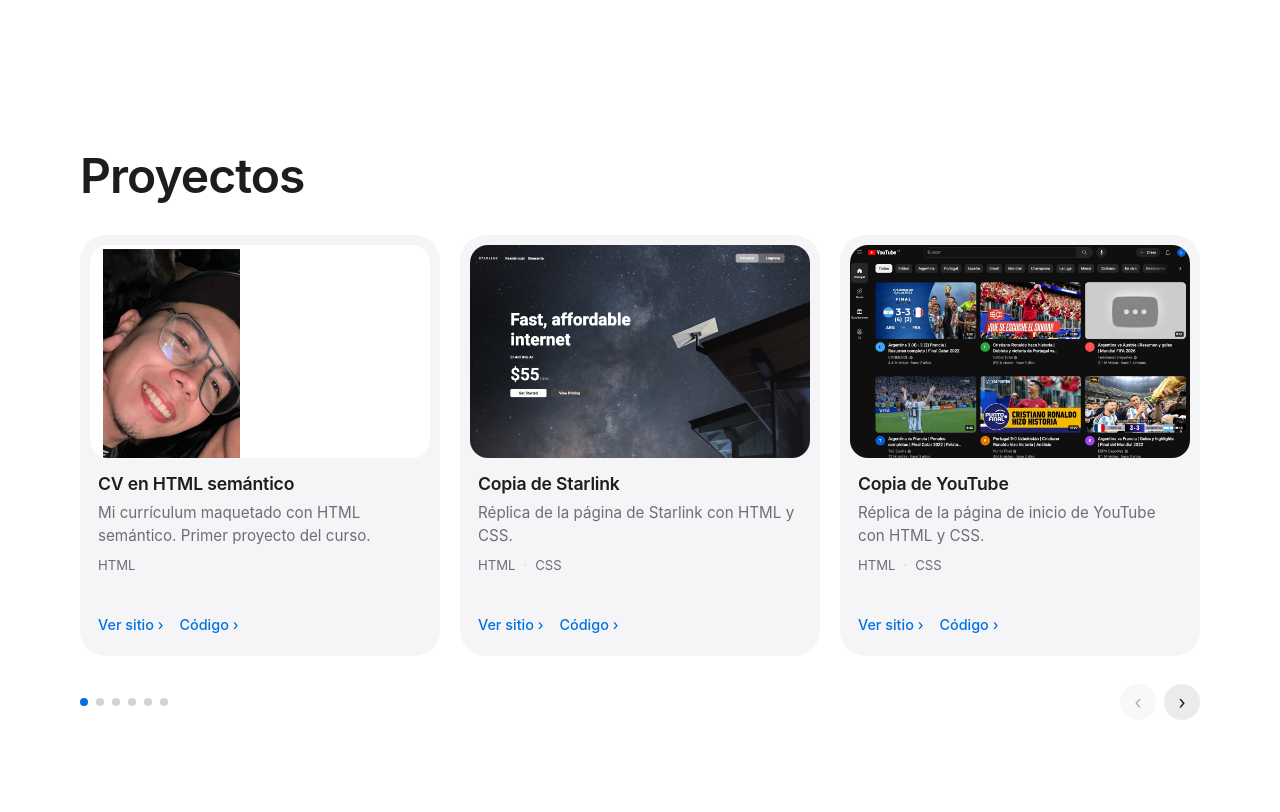
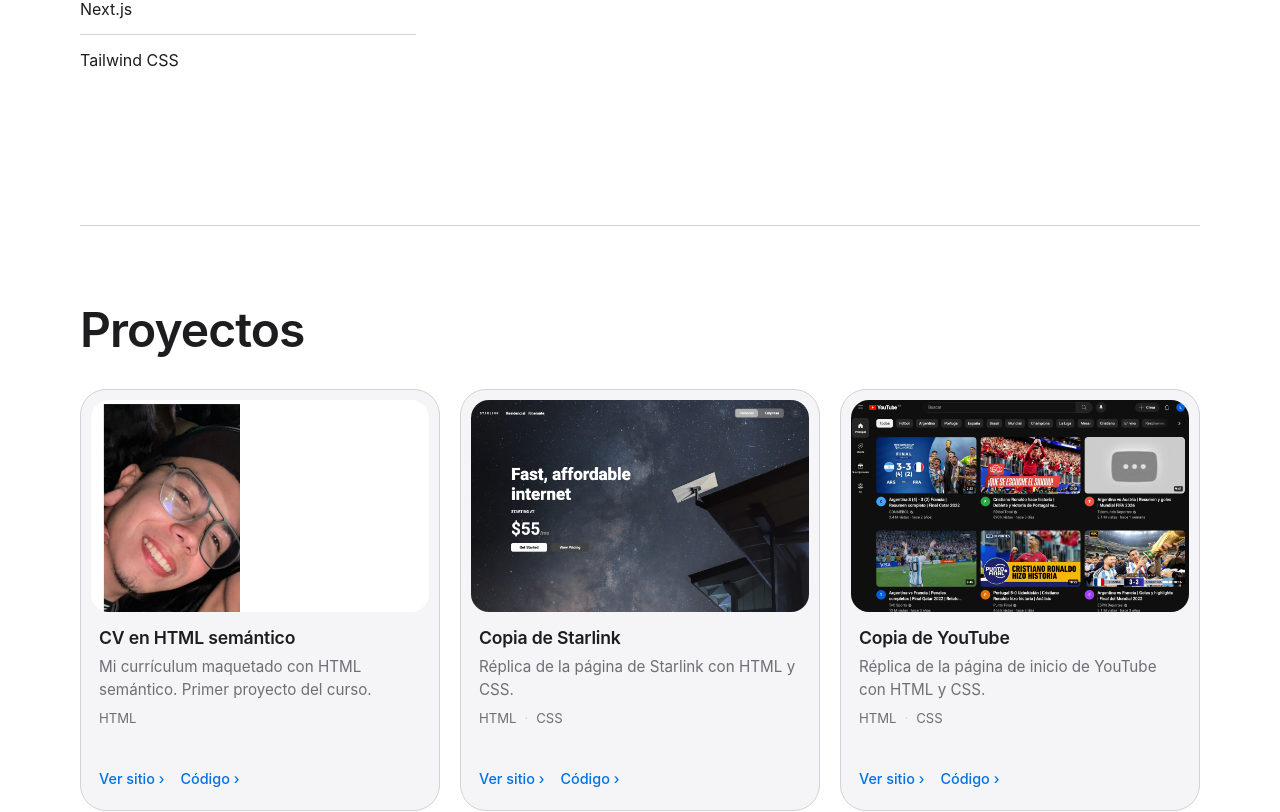
Before and after one commit to leninsio/portafolio, a Next.js app: page / in a window 1280 px wide. Shown: the part 1611-2423 px from the top of the page. Built offline with nearby package versions, Linux system fonts and the light colour scheme.

Commit message:
style: add aesthetic details and favicon

```diff
--- a/src/app/globals.css
+++ b/src/app/globals.css
@@ -138,6 +138,10 @@
 :focus-visible {
   outline: 2px solid var(--focus);
   outline-offset: 3px;
+}
+
+::selection {
+  background: var(--selection);
 }
 
 /* Nav ------------------------------------------------------------------ */
@@ -286,6 +290,12 @@
 .section {
   display: flex;
   flex-direction: column;
+}
+
+/* Hairline separators and extra breathing room between sections. */
+.page > .reveal:not(:first-of-type) > .section {
+  padding-top: clamp(40px, 7vw, 76px);
+  border-top: 1px solid var(--separator);
 }
 
 /* Hero ----------------------------------------------------------------- */
@@ -651,11 +661,13 @@
   flex-direction: column;
   height: 100%;
   overflow: hidden;
+  border: 1px solid var(--separator);
   border-radius: var(--radius-card);
   background: var(--surface);
   transition:
     transform var(--duration) ease,
-    box-shadow var(--duration) ease;
+    box-shadow var(--duration) ease,
+    border-color var(--duration) ease;
 }
 
 .project:hover {
@@ -675,6 +687,11 @@
   width: 100%;
   height: 100%;
   object-fit: cover;
+  transition: transform 420ms cubic-bezier(0.2, 0.7, 0.3, 1);
+}
+
+.project:hover .project__image {
+  transform: scale(1.03);
 }
 
 .project__body {
```
Also changed, not shown: src/app/icon.svg (added), 1 other file (tests, documents, lock files or other folders).
